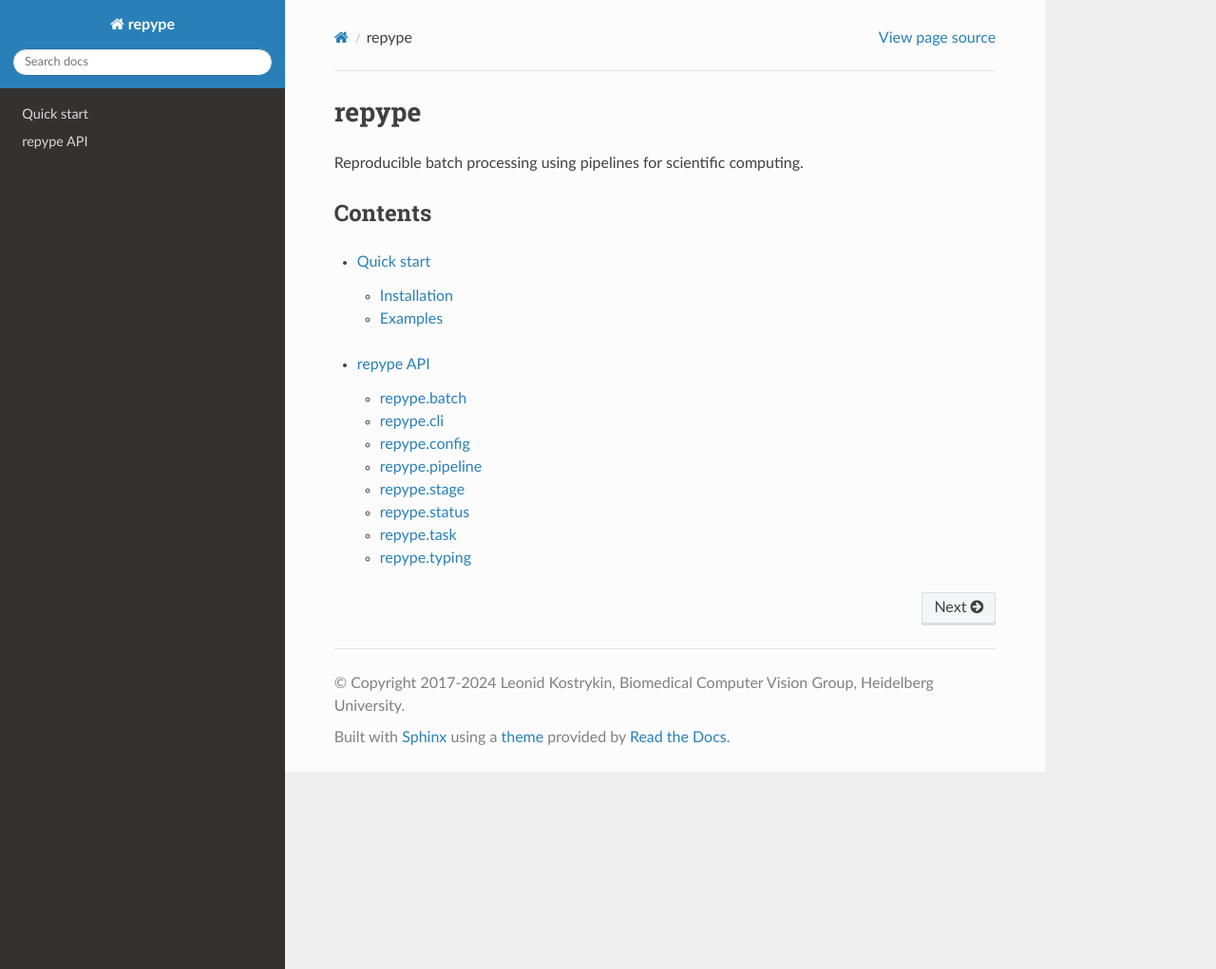
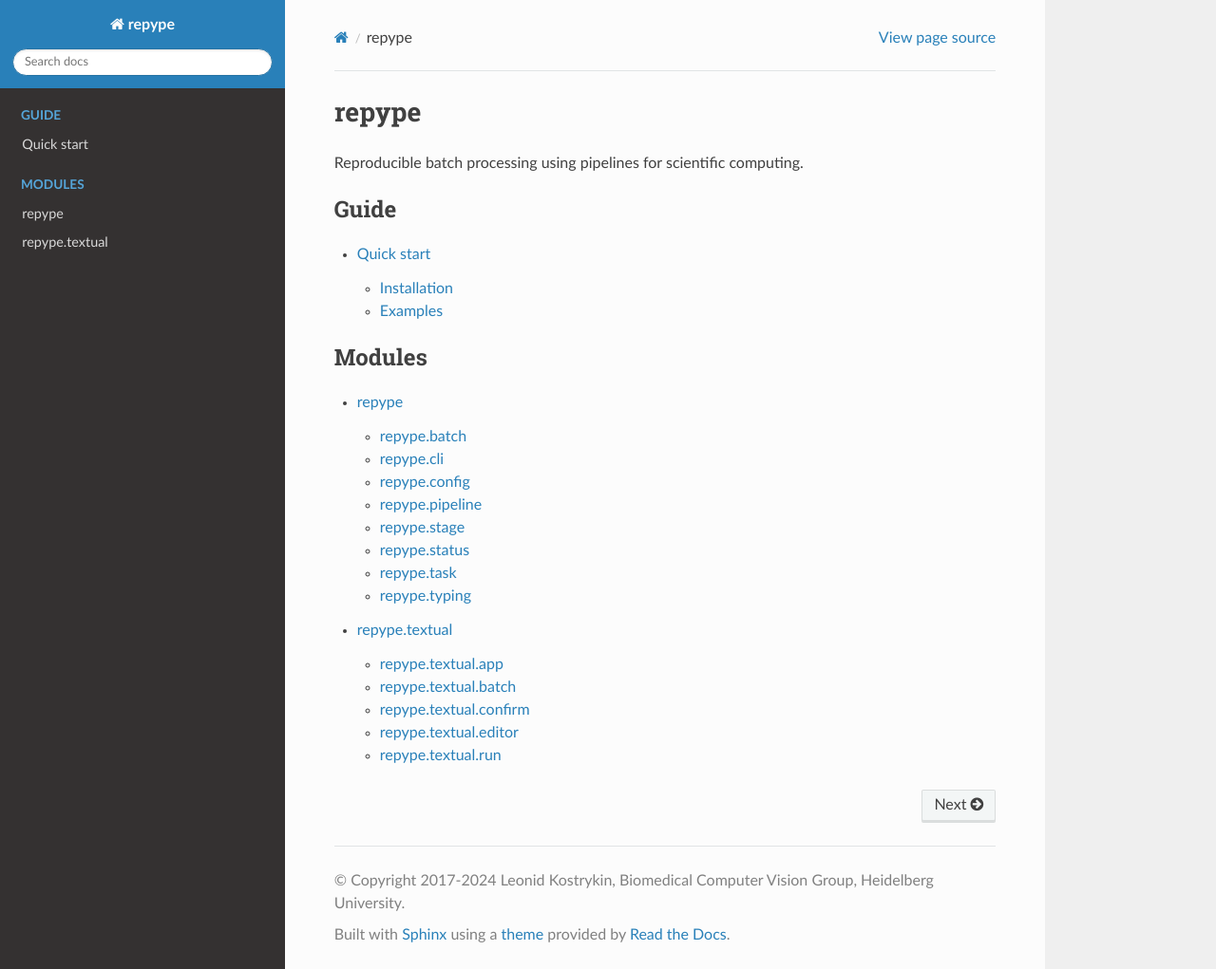
Before and after one commit to kostrykin/repype, a Sphinx documentation site: the page built from docs/source/index.rst, in a window 1280 px wide and 1021 px high. Shown: the whole window at 95% size. Built offline with Sphinx 7.4.7 and the Read the Docs theme 2.0.0, drawn with Linux system fonts in a browser that asks for light colours; pages that are not in the unit, such as notebooks, are missing from menus.

```diff
--- a/docs/source/index.rst
+++ b/docs/source/index.rst
@@ -3,15 +3,15 @@
 
 Reproducible batch processing using pipelines for scientific computing.
 
-Contents
---------
-
 .. toctree::
    :maxdepth: 3
+   :caption: Guide
 
    usage
 
 .. toctree::
    :maxdepth: 2
+   :caption: Modules
 
    repype
+   repype.textual
--- a/docs/source/repype.rst
+++ b/docs/source/repype.rst
@@ -1,5 +1,5 @@
-repype API
-==========
+repype
+======
 
 .. toctree::
     repype.batch
--- /dev/null
+++ b/docs/source/repype.textual.app.rst
@@ -0,0 +1,7 @@
+repype.textual.app
+==================
+
+.. automodule:: repype.textual.app
+    :members:
+    :undoc-members:
+    :show-inheritance:
--- /dev/null
+++ b/docs/source/repype.textual.batch.rst
@@ -0,0 +1,7 @@
+repype.textual.batch
+====================
+
+.. automodule:: repype.textual.batch
+    :members:
+    :undoc-members:
+    :show-inheritance:
--- /dev/null
+++ b/docs/source/repype.textual.confirm.rst
@@ -0,0 +1,7 @@
+repype.textual.confirm
+======================
+
+.. automodule:: repype.textual.confirm
+    :members:
+    :undoc-members:
+    :show-inheritance:
--- /dev/null
+++ b/docs/source/repype.textual.editor.rst
@@ -0,0 +1,7 @@
+repype.textual.editor
+=====================
+
+.. automodule:: repype.textual.editor
+    :members:
+    :undoc-members:
+    :show-inheritance:
--- /dev/null
+++ b/docs/source/repype.textual.rst
@@ -0,0 +1,9 @@
+repype.textual
+==============
+
+.. toctree::
+    repype.textual.app
+    repype.textual.batch
+    repype.textual.confirm
+    repype.textual.editor
+    repype.textual.run
--- /dev/null
+++ b/docs/source/repype.textual.run.rst
@@ -0,0 +1,7 @@
+repype.textual.run
+==================
+
+.. automodule:: repype.textual.run
+    :members:
+    :undoc-members:
+    :show-inheritance:
```
Also changed, not shown: 2 other files.
